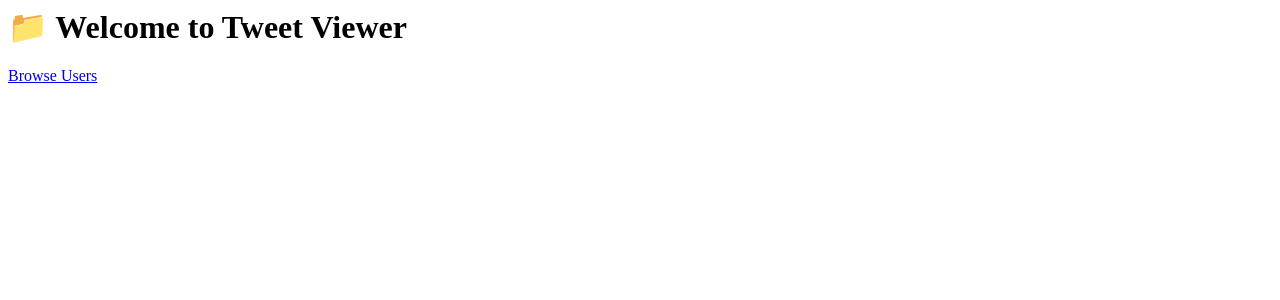
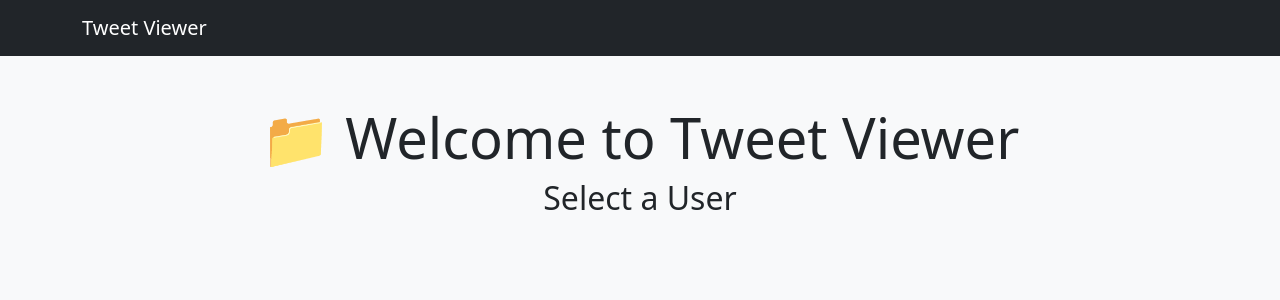
Before and after one commit to anish7600/twitter-scraper, a Flask app: template twitter-flask/templates/home.html in a window 1280 px wide. Shown: the top 300 px of the page. Run offline with Flask 3, Linux system fonts and the light colour scheme; the template is opened without the code that fills it, so the values that code supplies are empty.

Commit message:
Improvements:-
1. Parallelize scraping tweets.
2. Beautfied Flask App

```diff
--- a/twitter-flask/app.py
+++ b/twitter-flask/app.py
@@ -29,13 +29,8 @@ def load_tweets_from_csv(path):
 
 @app.route("/")
 def home():
-    return render_template("home.html")
-
-@app.route("/users")
-def users():
     user_list = get_all_users()
-    print(user_list)
-    return render_template("users.html", users=user_list)
+    return render_template("home.html", users=user_list)
 
 @app.route("/users/<username>")
 def user_timestamps(username):
--- /dev/null
+++ b/twitter-flask/templates/base.html
@@ -0,0 +1,38 @@
+<!DOCTYPE html>
+<html lang="en">
+<head>
+  <meta charset="UTF-8">
+  <title>{% block title %}Tweet Viewer{% endblock %}</title>
+  <link href="https://cdn.jsdelivr.net/npm/bootstrap@5.3.3/dist/css/bootstrap.min.css" rel="stylesheet">
+  <script src="https://cdn.jsdelivr.net/npm/hls.js@latest"></script>
+  <style>
+    .tweet-card {
+      background: white;
+      border-radius: 12px;
+      padding: 1.5rem;
+      margin-bottom: 2rem;
+      box-shadow: 0 4px 8px rgba(0,0,0,0.1);
+    }
+    blockquote {
+      margin-left: 1rem;
+      padding-left: 1rem;
+      border-left: 3px solid #ccc;
+    }
+    img, video {
+      margin-top: 1rem;
+      border-radius: 8px;
+      max-width: 100%;
+    }
+  </style>
+</head>
+<body class="bg-light">
+  <nav class="navbar navbar-expand-lg navbar-dark bg-dark mb-4">
+    <div class="container">
+      <a class="navbar-brand" href="/">Tweet Viewer</a>
+    </div>
+  </nav>
+  <div class="container">
+    {% block content %}{% endblock %}
+  </div>
+</body>
+</html>
--- a/twitter-flask/templates/home.html
+++ b/twitter-flask/templates/home.html
@@ -1,2 +1,15 @@
-<h1>📁 Welcome to Tweet Viewer</h1>
-<a href="/users">Browse Users</a>
+{% extends "base.html" %}
+{% block title %}Home - Tweet Viewer{% endblock %}
+{% block content %}
+<div class="text-center mt-5">
+    <h1 class="display-4">📁 Welcome to Tweet Viewer</h1>
+    <h2>Select a User</h2>
+    <div class="list-group">
+      {% for user in users %}
+        <a href="{{ url_for('user_timestamps', username=user) }}" class="list-group-item list-group-item-action">
+          {{ user }}
+        </a>
+      {% endfor %}
+    </div>
+</div>
+{% endblock %}
--- a/twitter-flask/templates/users.html
+++ /dev/null
@@ -1,6 +0,0 @@
-<h1>Select a User</h1>
-<ul>
-  {% for user in users %}
-  <li><a href="{{ url_for('user_timestamps', username=user) }}">{{ user }}</a></li>
-  {% endfor %}
-</ul>
```
Also changed, not shown: scrape_and_save_tweets.py (+26 -22 lines), twitter-flask/templates/timestamps.html (+13 -4 lines), twitter-flask/templates/tweets.html (+17 -13 lines).
